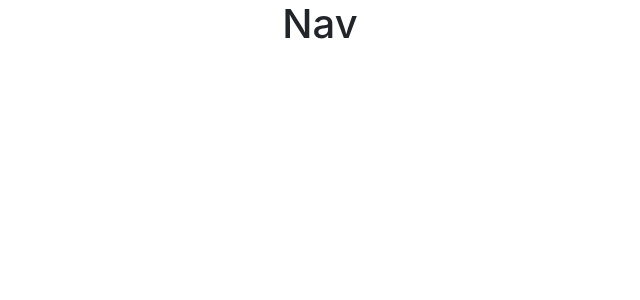
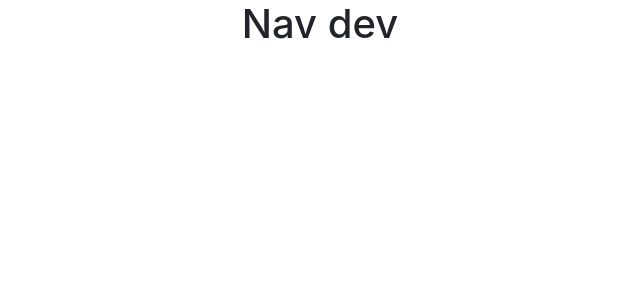
Before and after one commit to carlo-lombardi/linkedin-clone-strive, a React (Create React App) app: page / in a window 1280 px wide. Shown: the top 300 px of the page, without its empty margins (320-960 px from the left). Built offline with nearby package versions, Linux system fonts and the light colour scheme.

Commit message:
switch to dev branch

```diff
--- a/src/components/Nav.jsx
+++ b/src/components/Nav.jsx
@@ -1,7 +1,7 @@
 export default function Nav() {
   return (
     <div>
-      <h1>Nav</h1>
+      <h1>Nav dev</h1>
     </div>
   );
 }
```
